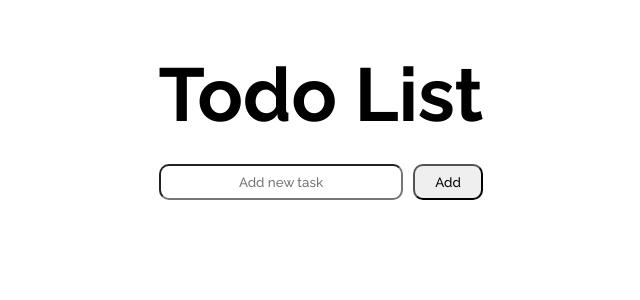
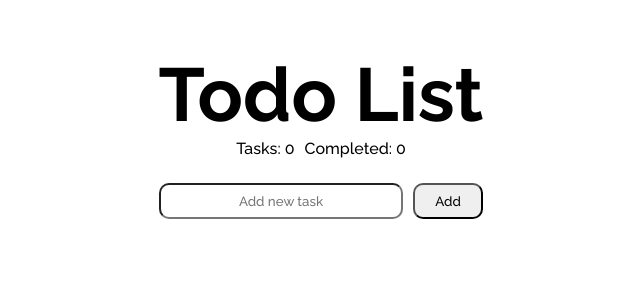
Before and after one commit to Lukasz-Szymanski/Todo-List-React, a React (Create React App) app in the folder todo-list/: page / in a window 1280 px wide. Shown: the top 300 px of the page, without its empty margins (319-959 px from the left). Built offline with nearby package versions, Linux system fonts and the light colour scheme.

Commit message:
Add Summary Tasks

```diff
--- a/todo-list/src/App.js
+++ b/todo-list/src/App.js
@@ -3,6 +3,7 @@ import "./App.css";
 import Header from "./components/Header/Header";
 import TodoForm from "./components/TodoForm/TodoForm";
 import TodoList from "./components/TodoList/TodoList";
+import TodoSummary from "./components/TodoSummary/TodoSummary";
 
 function App() {
   const [todos, setTodos] = useState([]);
@@ -11,6 +12,7 @@ function App() {
     const newTodo = {
       id: Math.random(),
       text: text,
+      completed: false,
     };
     setTodos([...todos, newTodo]);
   };
@@ -30,11 +32,26 @@ function App() {
     setTodos(updatedTodos);
   };
 
+  const handleToggleCompleted = (id) => {
+    const updatedTodos = todos.map((todo) => {
+      if (todo.id === id) {
+        return { ...todo, completed: !todo.completed };
+      }
+      return todo;
+    });
+    setTodos(updatedTodos);
+  };
   return (
     <div>
       <Header />
+      <TodoSummary todos={todos} />
       <TodoForm onSubmit={handleSubmit} />
-      <TodoList todos={todos} onEdit={handleEdit} onDelete={handleDelete} />
+      <TodoList
+        todos={todos}
+        onEdit={handleEdit}
+        onDelete={handleDelete}
+        onToggleCompleted={handleToggleCompleted}
+      />
     </div>
   );
 }
--- a/todo-list/src/components/TodoItem/TodoItem.js
+++ b/todo-list/src/components/TodoItem/TodoItem.js
@@ -4,7 +4,6 @@ import "./Style.css";
 function TodoItem(props) {
   const [isEditing, setIsEditing] = useState(false);
   const [editValue, setEditValue] = useState(props.task);
-  const [isChecked, setIsChecked] = useState(false);
 
   const handleDeleteClick = () => {
     props.onDelete(props.todo.id);
@@ -29,12 +28,12 @@ function TodoItem(props) {
   };
 
   const handleCheckboxChange = () => {
-    setIsChecked(true);
+    props.onToggleCompleted(props.todo.id);
   };
 
   const viewTemplate = (
     <div className="task-view">
-      <div className={`task-text ${isChecked ? "completed" : ""}`}>
+      <div className={`task-text ${props.todo.completed ? "completed" : ""}`}>
         {props.todo.text}
       </div>
       <div className="task-buttons">
@@ -42,7 +41,7 @@ function TodoItem(props) {
         <button onClick={handleDeleteClick}>Delete</button>
         <input
           type="checkbox"
-          checked={isChecked}
+          checked={props.todo.completed}
           onChange={handleCheckboxChange}
         />
       </div>
--- a/todo-list/src/components/TodoList/TodoList.js
+++ b/todo-list/src/components/TodoList/TodoList.js
@@ -11,6 +11,8 @@ function TodoList(props) {
           task={todo.text}
           onEdit={props.onEdit}
           onDelete={props.onDelete}
+          onToggleCompleted={props.onToggleCompleted}
+          completed={todo.completed}
         />
       ))}
     </div>
--- /dev/null
+++ b/todo-list/src/components/TodoSummary/Style.css
@@ -0,0 +1,5 @@
+.todo-summary {
+  display: flex;
+  justify-content: center;
+  gap: 10px;
+}
--- /dev/null
+++ b/todo-list/src/components/TodoSummary/TodoSummary.js
@@ -0,0 +1,15 @@
+import "./Style.css";
+
+function TodoSummary(props) {
+  const todosCount = props.todos.length;
+  const completedCount = props.todos.filter((todo) => todo.completed).length;
+
+  return (
+    <div className="todo-summary">
+      <p>Tasks: {todosCount}</p>
+      <p>Completed: {completedCount}</p>
+    </div>
+  );
+}
+
+export default TodoSummary;
```
